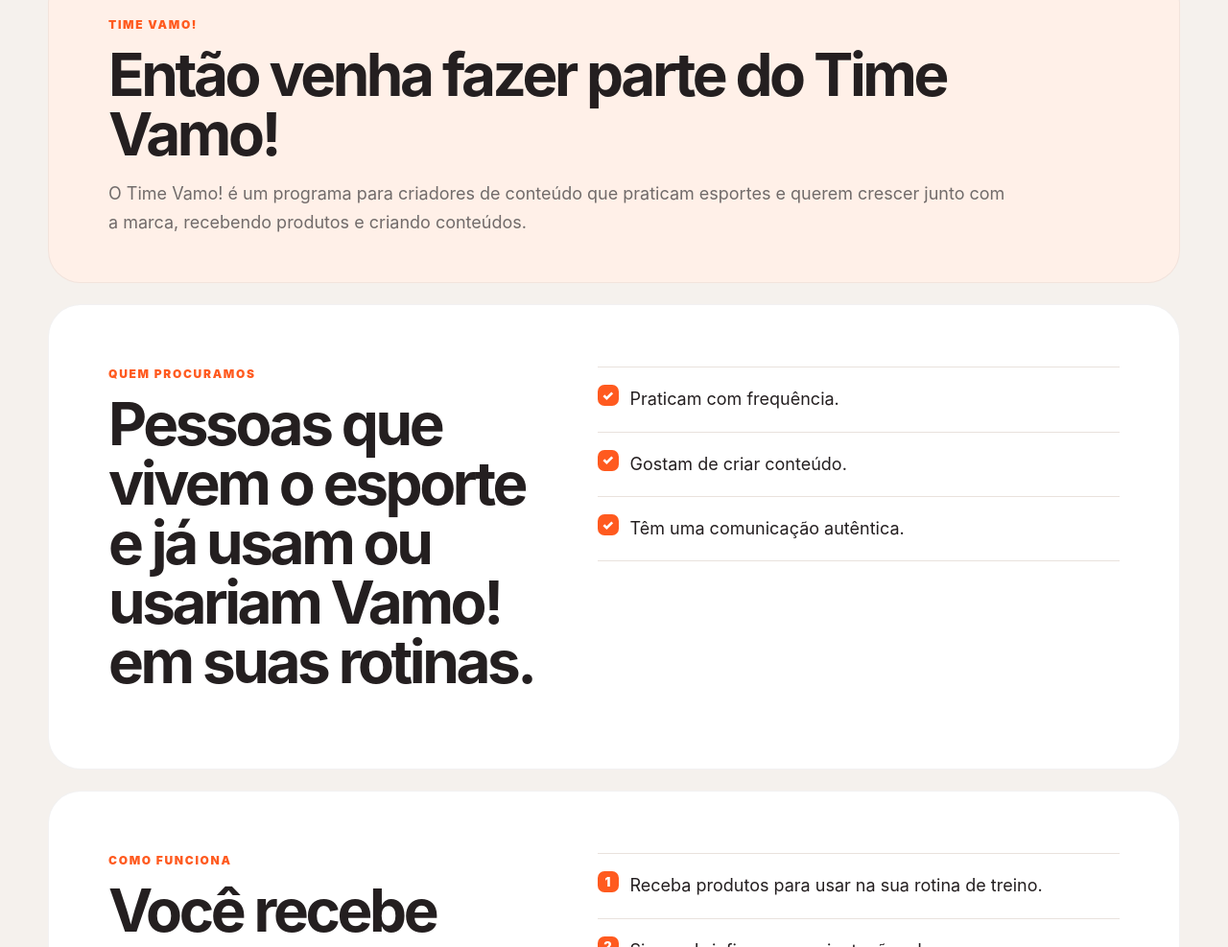
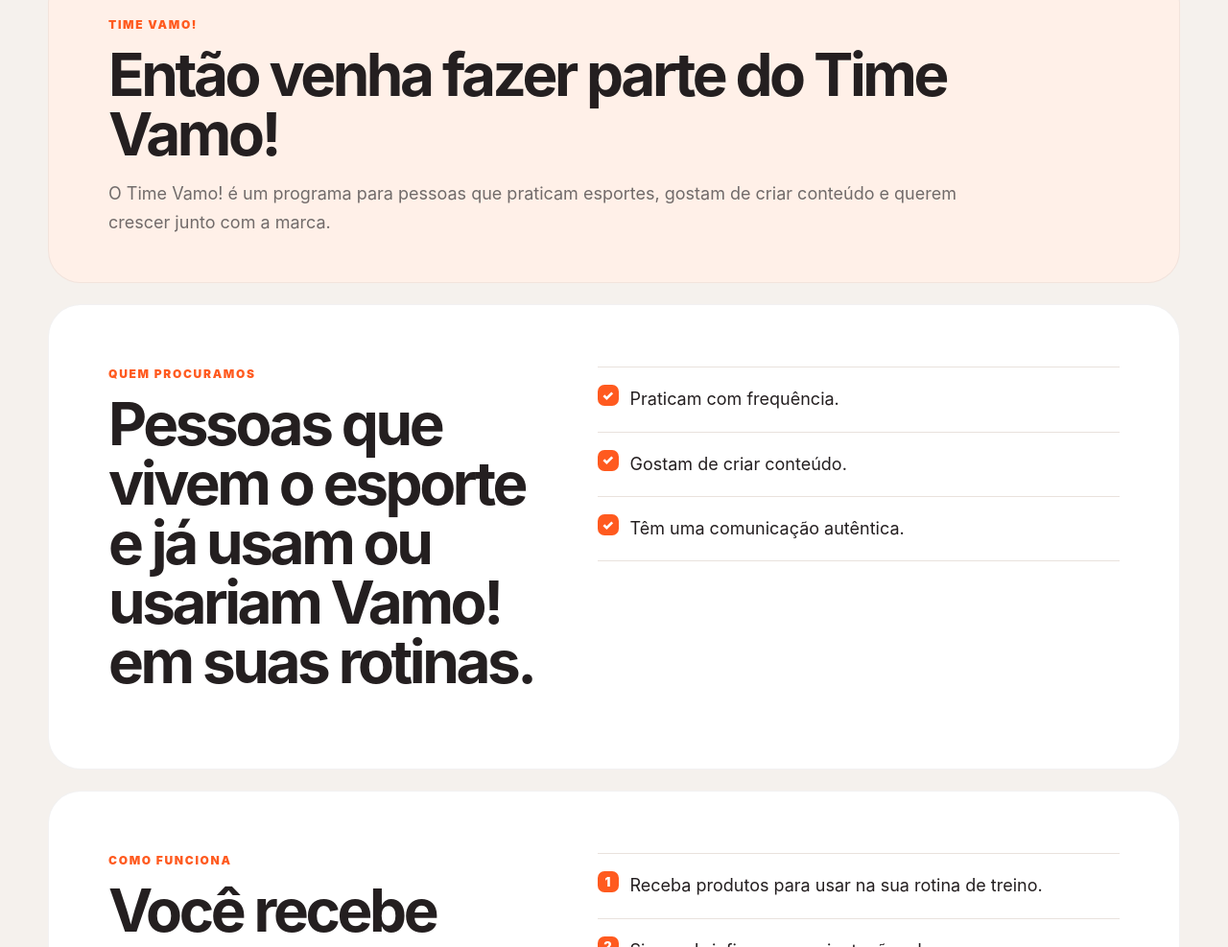
Before and after one commit to doctorguimenezes-lgtm/vamo-pages, a website: page public/index.html in a window 1280 px wide. Shown: the part 734-1721 px from the top of the page at 96% size. Drawn offline with Linux system fonts and the light colour scheme; a script that the page names is missing.

Commit message:
Add files via upload

```diff
--- a/public/index.html
+++ b/public/index.html
@@ -47,8 +47,7 @@
       <span class="eyebrow">TIME VAMO!</span>
       <h2>Então venha fazer parte do Time Vamo!</h2>
       <p>
-        O Time Vamo! é um programa para criadores de conteúdo que praticam esportes e querem crescer junto com a marca,
-        recebendo produtos e criando conteúdos.
+        O Time Vamo! é um programa para pessoas que praticam esportes, gostam de criar conteúdo e querem crescer junto com a marca.
       </p>
     </section>
 
```
